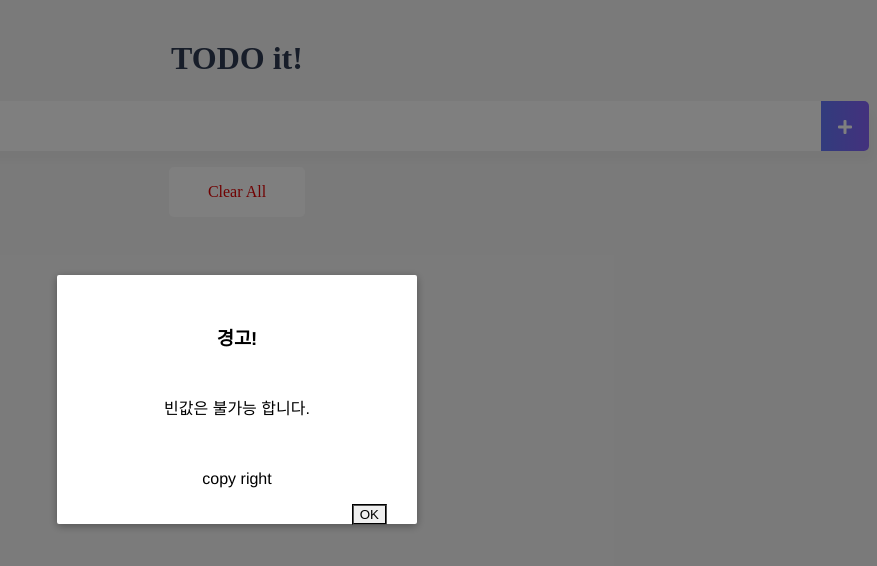
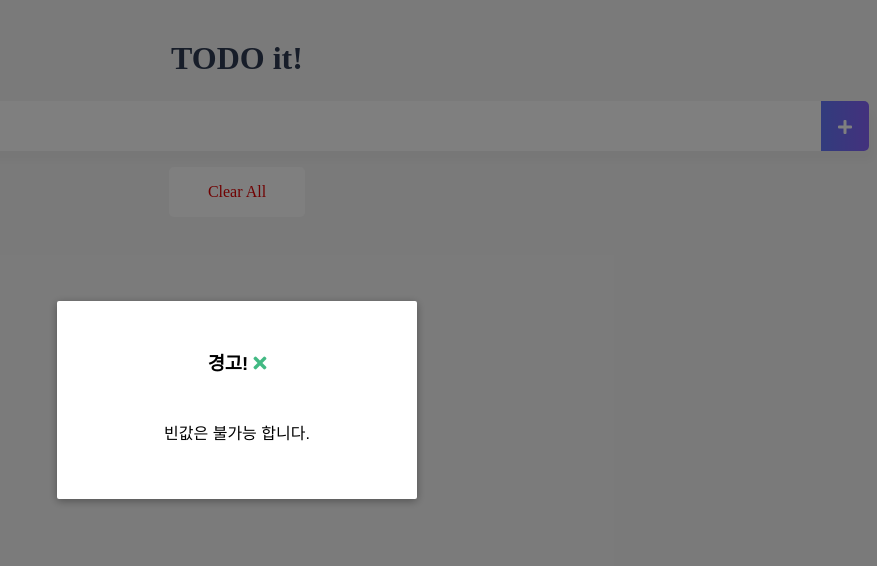
Before and after one commit to ygvbhy/vue-todo, a Vue app in the folder todo-ptoject/: page / in a window 1280 px wide. Both pictures are taken after a click on the element 1248 px from the left and 126 px from the top of the page. Shown: the top 566 px of the page, without its empty margins (403-1280 px from the left). Built offline with nearby package versions, Linux system fonts and the light colour scheme.

Commit message:
퀴즈 점검 및 수정

```diff
--- a/todo-ptoject/src/components/TodoInput.vue
+++ b/todo-ptoject/src/components/TodoInput.vue
@@ -5,11 +5,11 @@
       <i class="fas fa-plus addBtn" @click="addTodo()"></i>
     </span>
     <modal-component v-if="showModal" @close="showModal = false">
-      <h3 slot="header">경고!</h3>
+      <h3 slot="header">
+        경고!
+        <i class="fas fa-times closeModalBtn" @click="showModal = false"></i>
+      </h3>
       <span slot="body">빈값은 불가능 합니다.</span>
-      <div slot="footer">
-        <span>copy right</span>
-      </div>
     </modal-component>
   </div>
 </template>
@@ -70,4 +70,7 @@ input:focus {
   color: white;
   vertical-align: middle;
 }
+.closeModalBtn {
+  color: #42b983;
+}
 </style>
--- a/todo-ptoject/src/components/common/ModalComponent.vue
+++ b/todo-ptoject/src/components/common/ModalComponent.vue
@@ -10,13 +10,6 @@
           <div class="modal-body">
             <slot name="body"> default body </slot>
           </div>
-
-          <div class="modal-footer">
-            <slot name="footer"> default footer </slot>
-          </div>
-          <button class="modal-default-button" @click="$emit('close')">
-            OK
-          </button>
         </div>
       </div>
     </div>
```
